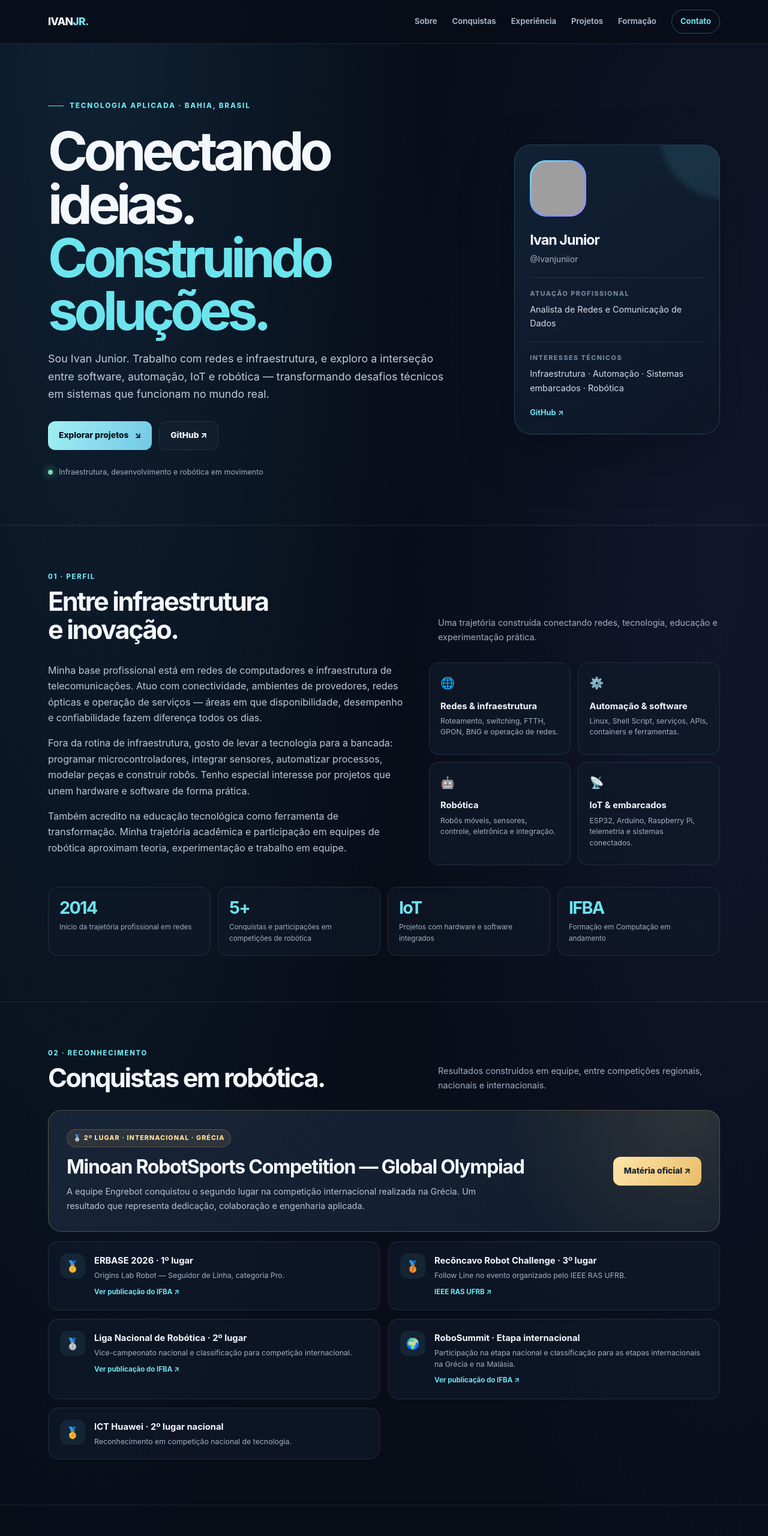
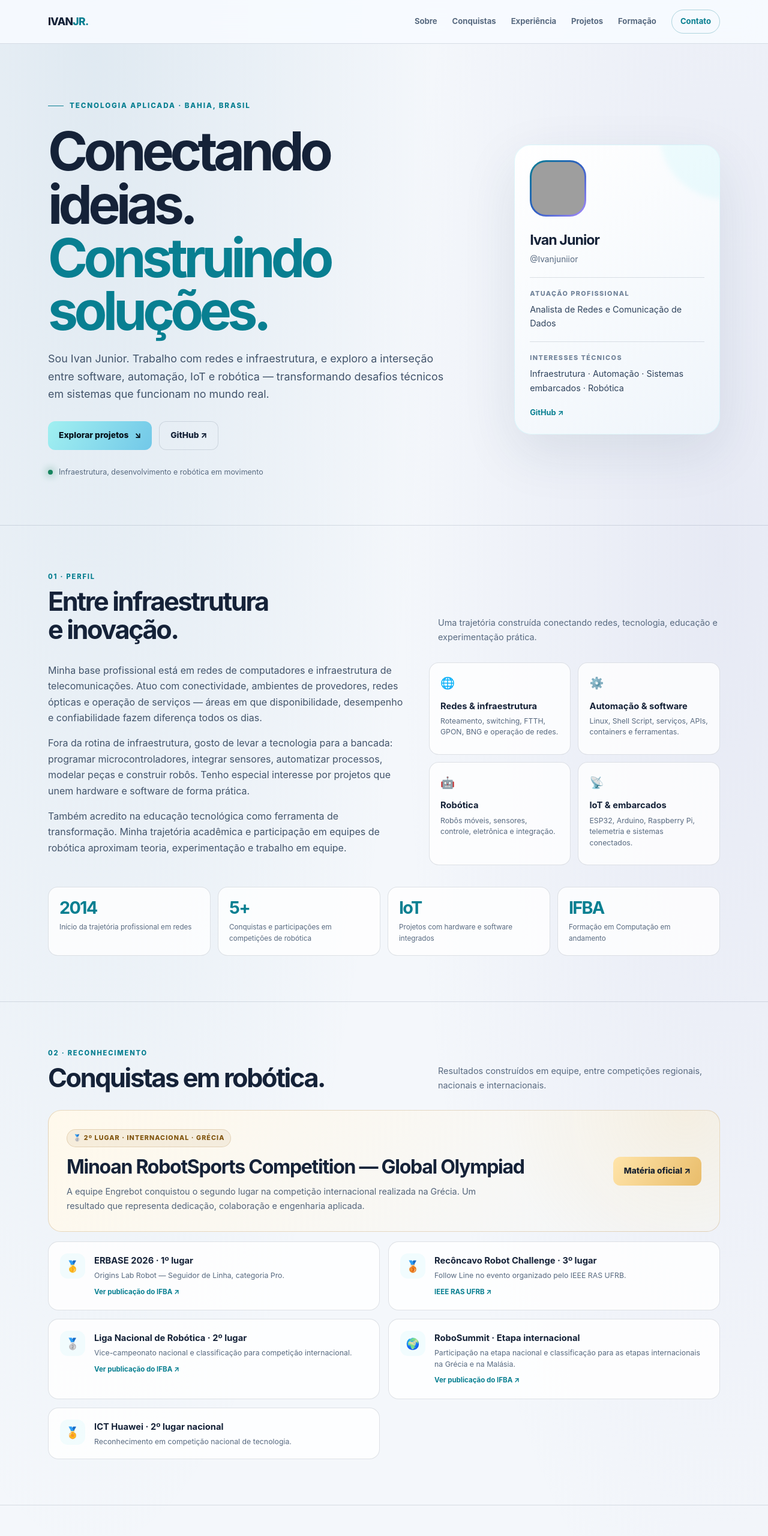
Before and after one commit to Ivanjuniior/ivan-junior-links, a plain HTML site: page index.html in a window 1280 px wide. Shown: the top 2560 px of the page at 60% size. Drawn offline with Linux system fonts and the light colour scheme; grey boxes are pictures that could not be loaded.

Commit message:
feat: follow system light and dark theme

```diff
--- a/index.html
+++ b/index.html
@@ -35,6 +35,39 @@
 @media(max-width:850px){.hero{grid-template-columns:1fr .75fr;gap:28px}.nav-links{gap:15px}.about-grid{gap:24px}.education{grid-template-columns:1fr 1fr}.education .edu:last-child{grid-column:span 2}}
 @media(max-width:680px){.wrap{width:min(calc(100% - 28px),var(--max))}.nav-inner{height:64px}.menu{display:block}.nav-links{display:none;position:absolute;top:64px;left:0;right:0;padding:16px 22px 20px;background:#0b1423;border-bottom:1px solid var(--line);flex-direction:column;align-items:stretch;gap:0}.nav-links.open{display:flex}.nav-links a{padding:11px 0}.nav-cta{margin-top:8px;text-align:center}.hero{padding:65px 0 55px;grid-template-columns:1fr;gap:30px}.identity{max-width:420px}.section{padding:58px 0}.section-head{display:block}.section-intro{margin-top:12px}.about-grid{grid-template-columns:1fr}.metrics{grid-template-columns:1fr 1fr}.featured{grid-template-columns:1fr}.featured .btn{justify-self:start}.awards,.timeline,.projects{grid-template-columns:1fr}.education{grid-template-columns:1fr}.education .edu:last-child{grid-column:auto}.contact{display:block;padding:25px}.contact .btn{margin-top:20px}.footer{flex-direction:column}}
 @media(prefers-reduced-motion:reduce){html{scroll-behavior:auto}*,*::before,*::after{transition:none!important}}
+
+@media(prefers-color-scheme:light){
+:root{color-scheme:light;--bg:#f4f7fb;--panel:#fff;--panel2:#edf3f9;--line:rgba(29,51,79,.14);--text:#152238;--muted:#586a80;--cyan:#087f91;--blue:#315fc4;--gold:#9a6714;--green:#16845e}
+body{background:radial-gradient(ellipse at 12% 0%,rgba(42,113,157,.10),transparent 36rem),radial-gradient(ellipse at 94% 18%,rgba(72,76,166,.08),transparent 34rem),var(--bg);color:var(--text)}
+.nav{background:rgba(248,251,255,.88)}
+.nav-links{color:#586a80}
+.nav-cta{border-color:rgba(8,127,145,.3);color:#087f91}
+.menu{color:var(--text)}
+.hero-lead,.prose{color:#42546b}
+.identity{background:linear-gradient(145deg,rgba(255,255,255,.98),rgba(239,245,251,.98));box-shadow:0 30px 90px rgba(30,55,85,.10)}
+.identity-label{color:#71839a}
+.identity-value{color:#30445d}
+.focus,.metric,.timeline-card,.edu{background:rgba(255,255,255,.78)}
+.focus p,.metric span,.timeline-card p,.edu p{color:#586a80}
+.metric strong{color:#087f91}
+.featured{background:radial-gradient(circle at 95% 0%,rgba(243,200,117,.16),transparent 19rem),linear-gradient(135deg,#fff9ec,#f3f6fa);border-color:rgba(154,103,20,.22)}
+.featured-tag{background:rgba(154,103,20,.08);border-color:rgba(154,103,20,.2);color:#80540d}
+.featured p{color:#53647a}
+.award{background:rgba(255,255,255,.82)}
+.award p{color:#586a80}
+.timeline-org{color:#30445d}
+.skill{background:rgba(255,255,255,.82);color:#40536b}
+.skill.primary{border-color:rgba(8,127,145,.25);color:#087f91;background:rgba(8,127,145,.06)}
+.project{background:linear-gradient(145deg,rgba(255,255,255,.98),rgba(241,246,251,.98))}
+.project p{color:#586a80}
+.project-tags span{color:#53677f}
+.contact{background:radial-gradient(circle at 90% 0%,rgba(8,127,145,.09),transparent 20rem),#fff;border-color:rgba(8,127,145,.2)}
+.contact p{color:#586a80}
+.footer{color:#71839a}
+.footer strong{color:#40536b}
+@media(max-width:680px){.nav-links{background:#f8fbff}}
+}
+
 </style>
 </head>
 <body>
```
